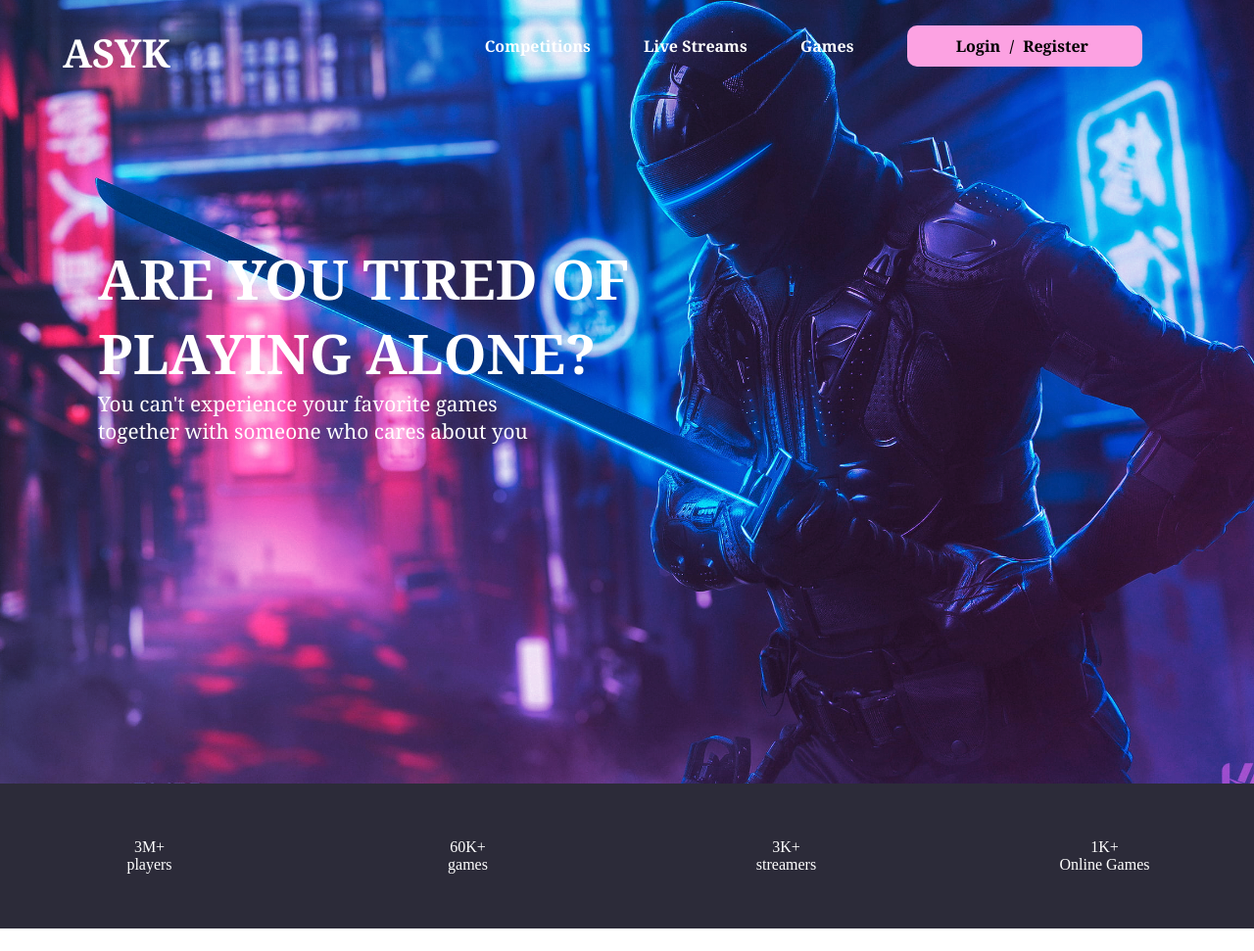
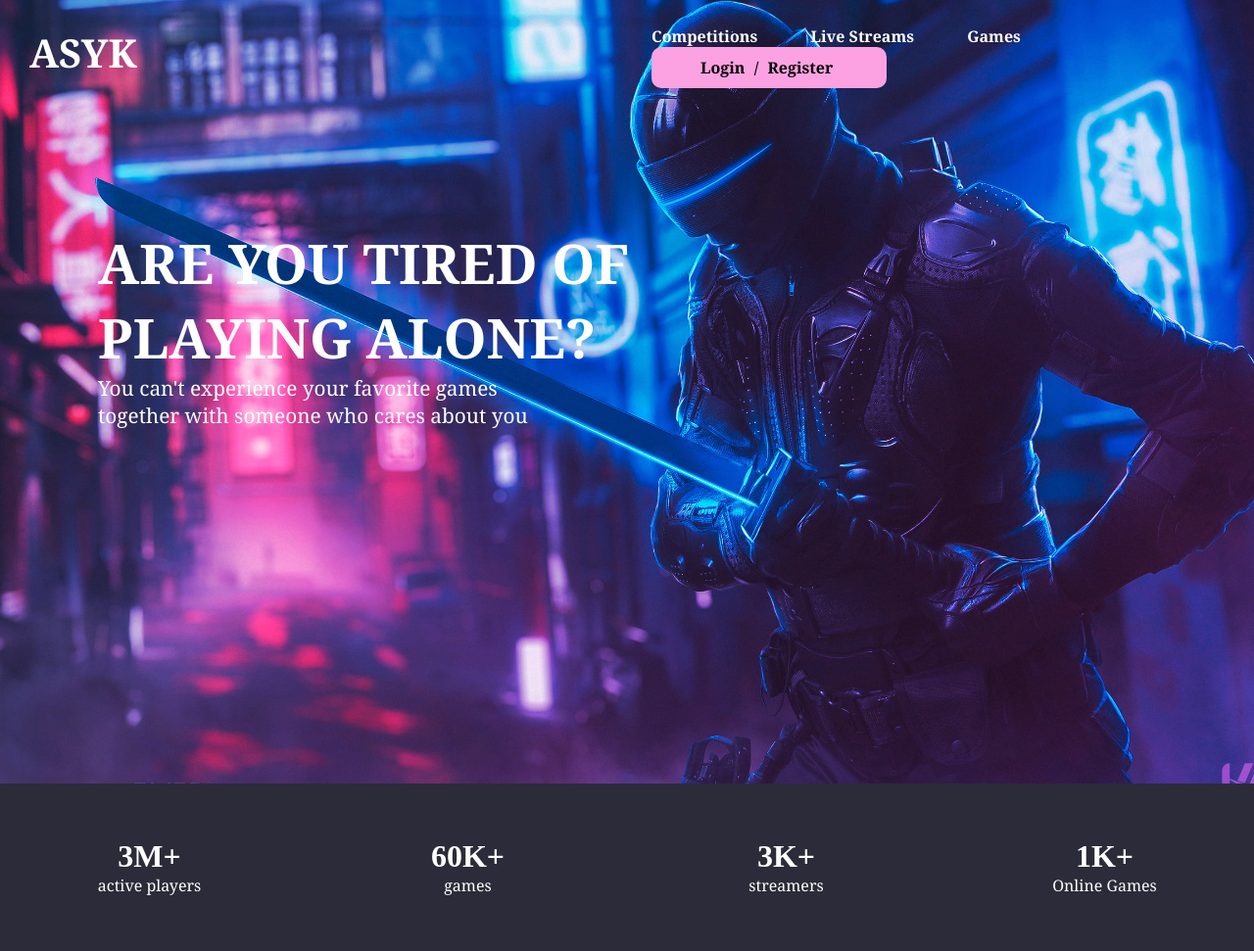
Before and after one commit to KhalilJabri/HTMLProject, a plain HTML site: page index.html in a window 1280 px wide. Shown: the whole page at 98% size. Before the commit the page ends 948 px from the top, so only its background shows below. Drawn offline with Linux system fonts and the light colour scheme; files whose address does not match are found by name.

Commit message:
finishing first idea

```diff
--- a/index.css
+++ b/index.css
@@ -16,10 +16,15 @@ body {
 }
 
 header {
-    display: flex;
-    justify-content: space-between;
+    /* display: flex;
+    justify-content: space-between; */
+    display: grid;
+    grid-gap: 20px;
+    grid-template-columns: repeat(auto-fit, minmax(200px, 1fr));
     /* margin: 0 5%; */
-    padding: 2% 5%;
+    /* padding: 2% 5%; */
+    padding-top: 2%;
+    padding-left: 30px;
     font-weight: 900;
 }
 
@@ -89,13 +94,21 @@ a {
     display: grid;
     grid-gap: 20px;
     grid-template-columns: repeat(auto-fit, minmax(200px, 1fr));
-    text-align: center;
     padding: 3.5em 0;
+    /* text-align: center; */
     color: white;
 }
 
 .component {
+    text-align: center;
+}
+
+.number {
+    font-weight: 900;
+    font-size: 2em;
+}
+
+.name {
+    font-family: Georgia, 'Times New Roman', Times, serif;
 
 }
-
-.
--- a/index.html
+++ b/index.html
@@ -32,7 +32,7 @@
     <div class="characteristic">
         <div class="component">
             <p class="number">3M+</p>
-            <p class="name">players</p>
+            <p class="name">active players</p>
         </div>
         <div class="component">
             <p class="number">60K+</p>
```
